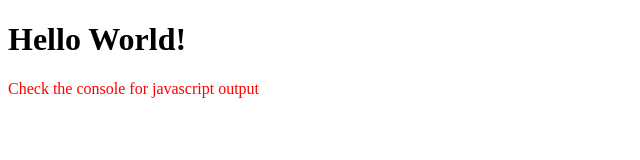
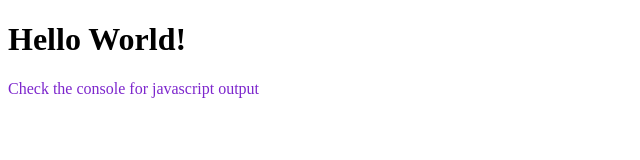
Before and after one commit to teigenleonard/hello_world, a plain HTML site: page index.html in a window 1280 px wide. Shown: the whole page, without its empty margins (0-640 px from the left). Drawn offline with Linux system fonts and the light colour scheme; files whose address does not match are found by name.

Commit message:
RIP Prince! Rest In Purple

```diff
--- a/style.css
+++ b/style.css
@@ -1,3 +1,3 @@
 p {
-color: #ff0000;
+color: #7D26CD;
 }
```
